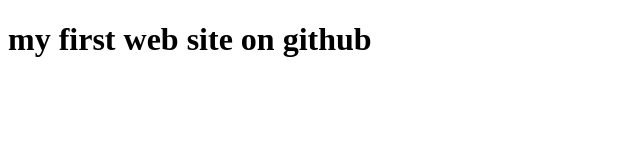
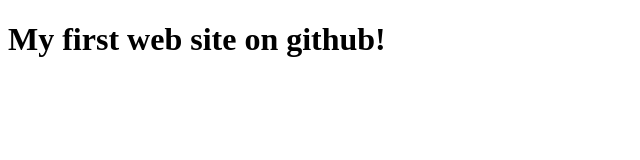
Before and after one commit to yitzuchen/yitzuchen.github.io, a plain HTML site: page index.html in a window 1280 px wide. Shown: the whole page, without its empty margins (0-640 px from the left). Drawn offline with Linux system fonts and the light colour scheme.

Commit message:
Update index.html

```diff
--- a/index.html
+++ b/index.html
@@ -5,6 +5,6 @@
     <title>Hello World</title>
   </head>
   <body>
-    <h1>my first web site on github</h1>
+    <h1> My first web site on github! </h1>
   </body>
 </html>
```
